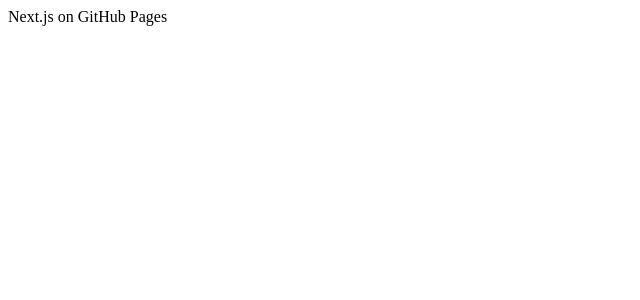
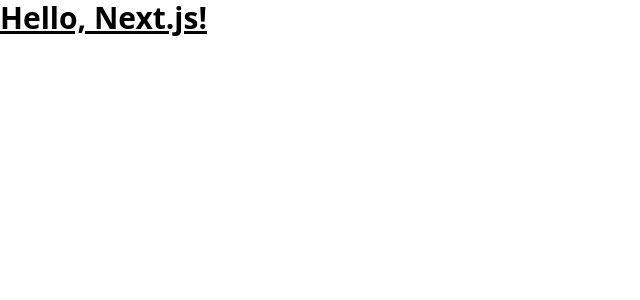
Before and after one commit to Eloisa12/portfolio, a Next.js app: page / in a window 1280 px wide. Shown: the top 300 px of the page, without its empty margins (0-640 px from the left). Built offline with nearby package versions, Linux system fonts and the light colour scheme.

Commit message:
install tailwind

```diff
--- /dev/null
+++ b/app/globals.css
@@ -0,0 +1 @@
+@import 'tailwindcss';
--- a/app/layout.tsx
+++ b/app/layout.tsx
@@ -1,4 +1,5 @@
 import type { Metadata } from 'next';
+import './globals.css'
 
 export const metadata: Metadata = {
   title: 'Next.js on GitHub Pages',
--- a/app/page.tsx
+++ b/app/page.tsx
@@ -1,7 +1,7 @@
 export default function Home() {
   return (
     <main>
-      <div>Next.js on GitHub Pages</div>
+      <h1 className="text-3xl font-bold underline">Hello, Next.js!</h1>
     </main>
   );
 }
--- a/package.json
+++ b/package.json
@@ -10,9 +10,12 @@
 		"react-dom": "^19.0.0"
 	},
 	"devDependencies": {
+		"@tailwindcss/postcss": "^4.0.12",
 		"@types/node": "^22.13.4",
 		"@types/react": "^19.0.8",
 		"@types/react-dom": "^19.0.3",
+		"postcss": "^8.5.3",
+		"tailwindcss": "^4.0.12",
 		"typescript": "^5.7.3"
 	}
 }
--- /dev/null
+++ b/postcss.config.mjs
@@ -0,0 +1,6 @@
+/** @type {import('tailwindcss').Config} */
+export default {
+    plugins: {
+      '@tailwindcss/postcss': {},
+    },
+  }
```
Also changed, not shown: 1 other file (tests, documents, lock files or other folders).
